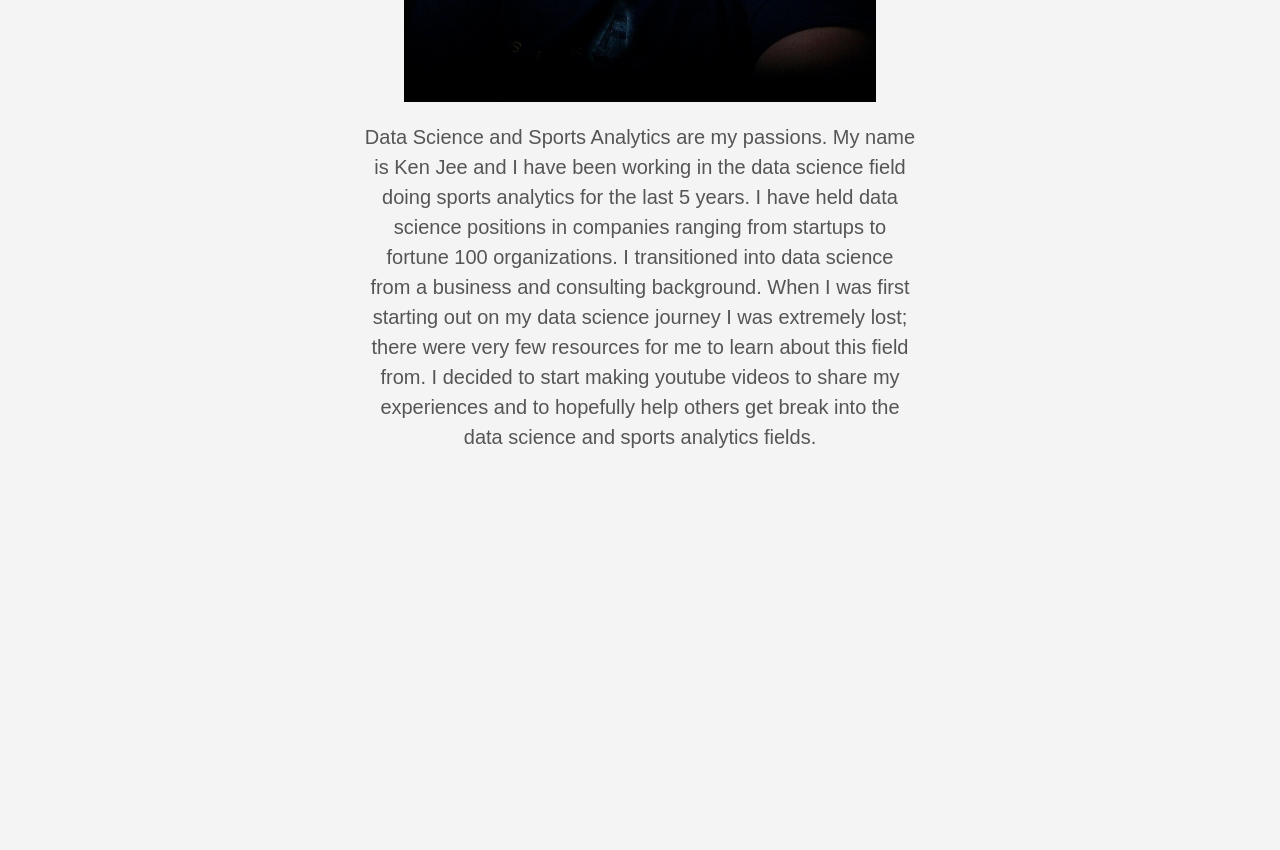
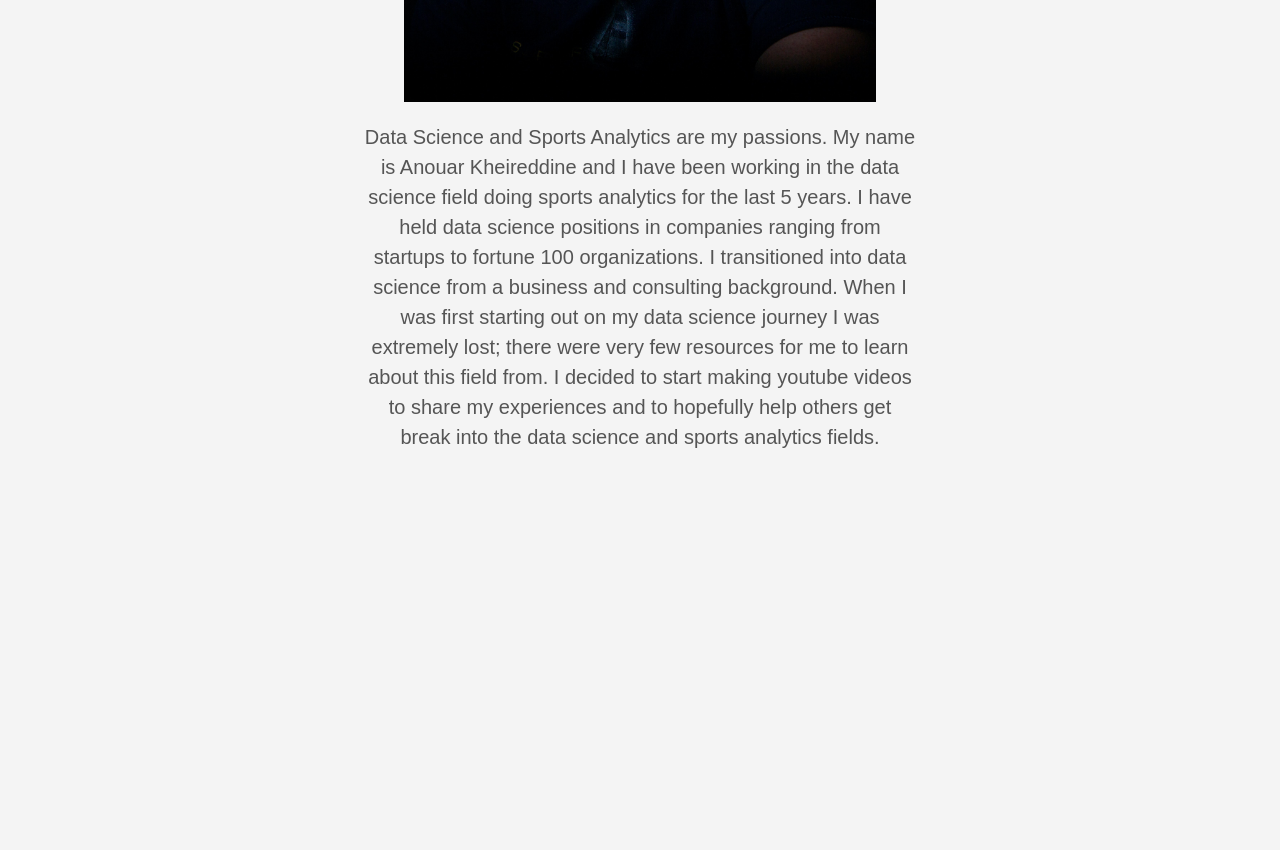
Before and after one commit to AnouarK93/Anouar_Portfolio, a plain HTML site: page about/index.html in a window 1280 px wide. Shown: the part 1160-2010 px from the top of the page. Drawn offline with Linux system fonts and the light colour scheme.

Commit message:
Update index.html

```diff
--- a/about/index.html
+++ b/about/index.html
@@ -156,7 +156,7 @@
     <img src="/images/user.jpg"/>
 </figure>
 
-<p>Data Science and Sports Analytics are my passions. My name is Ken Jee and I have been working in the data science field doing sports analytics for the last 5 years. I have held data science positions in companies ranging from startups to fortune 100 organizations. I transitioned into data science from a business and consulting background. When I was first starting out on my data science journey I was extremely lost; there were very few resources for me to learn about this field from. I decided to start making youtube videos to share my experiences and to hopefully help others get break into the data science and sports analytics fields.</p>
+<p>Data Science and Sports Analytics are my passions. My name is Anouar Kheireddine and I have been working in the data science field doing sports analytics for the last 5 years. I have held data science positions in companies ranging from startups to fortune 100 organizations. I transitioned into data science from a business and consulting background. When I was first starting out on my data science journey I was extremely lost; there were very few resources for me to learn about this field from. I decided to start making youtube videos to share my experiences and to hopefully help others get break into the data science and sports analytics fields.</p>
 </section>
     <section class="flex-ns flex-wrap justify-around mt5">
 
```
